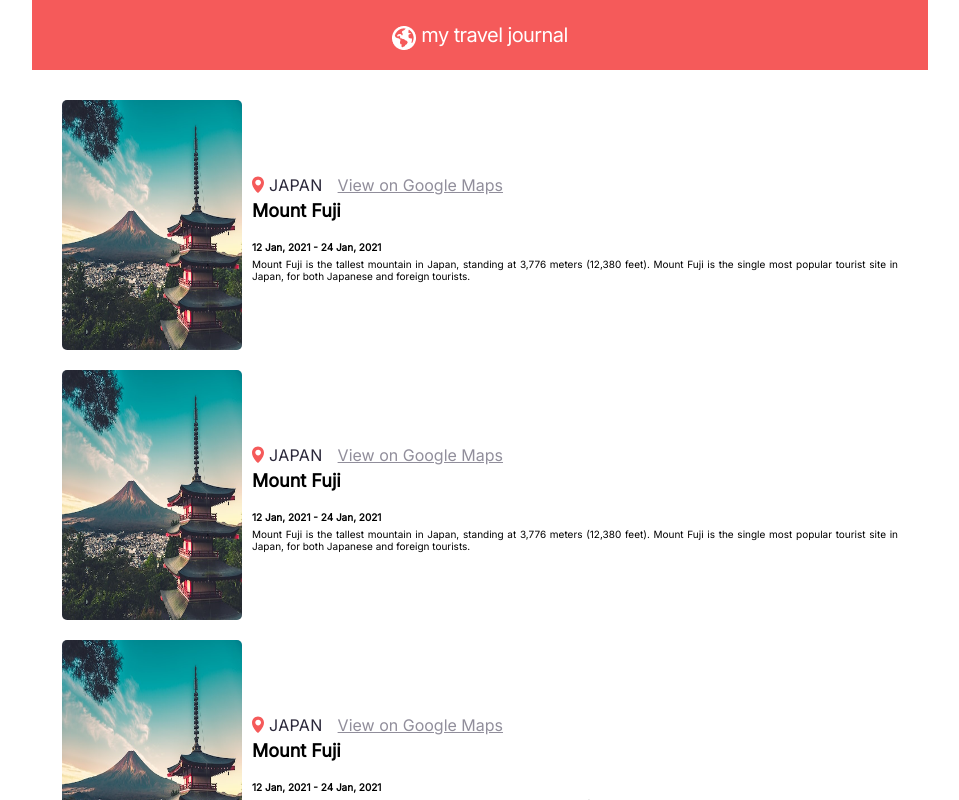
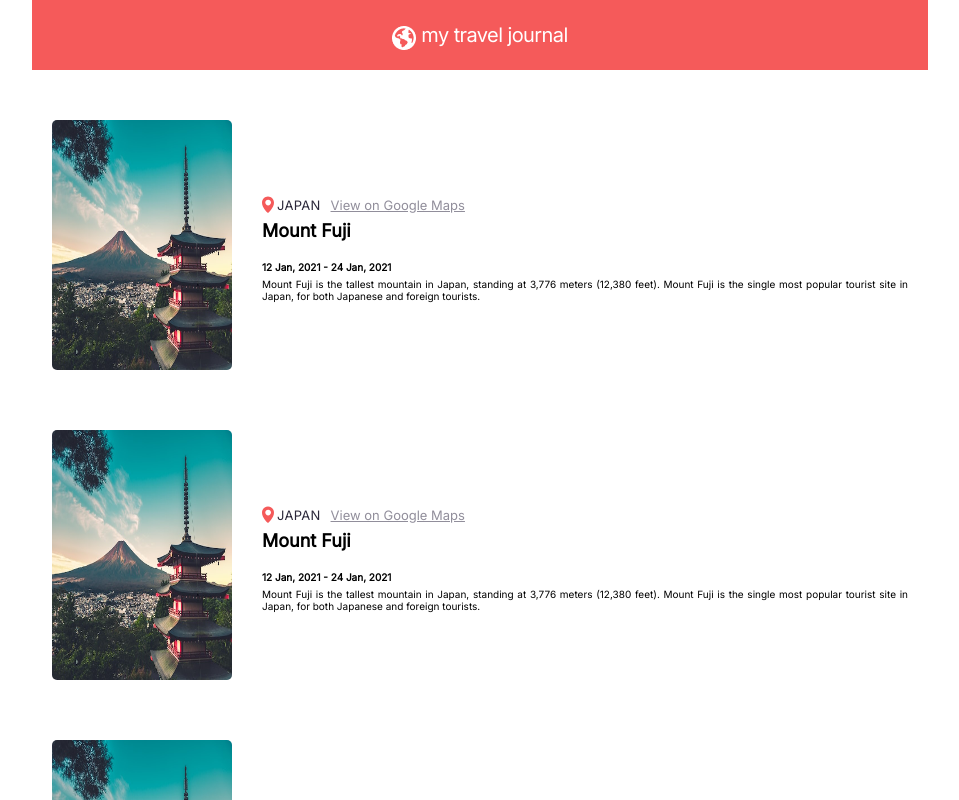
Before and after one commit to soubhagyasethy/travel-journal, a React (Create React App) app: page / in a window 1280 px wide. Shown: the top 800 px of the page, without its empty margins (160-1119 px from the left). Built offline with nearby package versions, Linux system fonts and the light colour scheme.

Commit message:
style: updated location font-size

```diff
--- a/src/App.css
+++ b/src/App.css
@@ -47,7 +47,7 @@
 
 .card {
   display: flex;
-  margin: 10px;
+  margin: 30px 0 30px 0;
 }
 
 .card-image {
@@ -63,7 +63,7 @@
   flex-direction: column;
   align-items: flex-start;
   justify-content: center;
-  padding: 10px 0 0 10px;
+  padding: 10px 0 0 30px;
 }
 
 .location {
@@ -75,22 +75,22 @@
   width: 12px;
   height: 40px;
   display: inline;
-  margin: -14px 5px 0 0;
+  margin: -14px 3px 0 0;
 }
 
 .location-name {
   font-weight: 400;
-  font-size: 16px;
+  font-size: 13px;
   line-height: 12px;
   letter-spacing: 0.02em;
   color: #2B283A;
   display: inline;
-  margin: 0 15px 0 0;
+  margin: 0 10px 0 0;
 }
 
 .location-link {
   font-weight: 400;
-  font-size: 16px;
+  font-size: 13px;
   line-height: 12px;
   text-decoration-line: underline;
   color: #918E9B;
@@ -99,7 +99,7 @@
 
 .location-title {
   font-size: large;
-  font-weight: bold;
+  font-weight: 900;
   margin: -5px 0 20px 0;
 }
 
```
